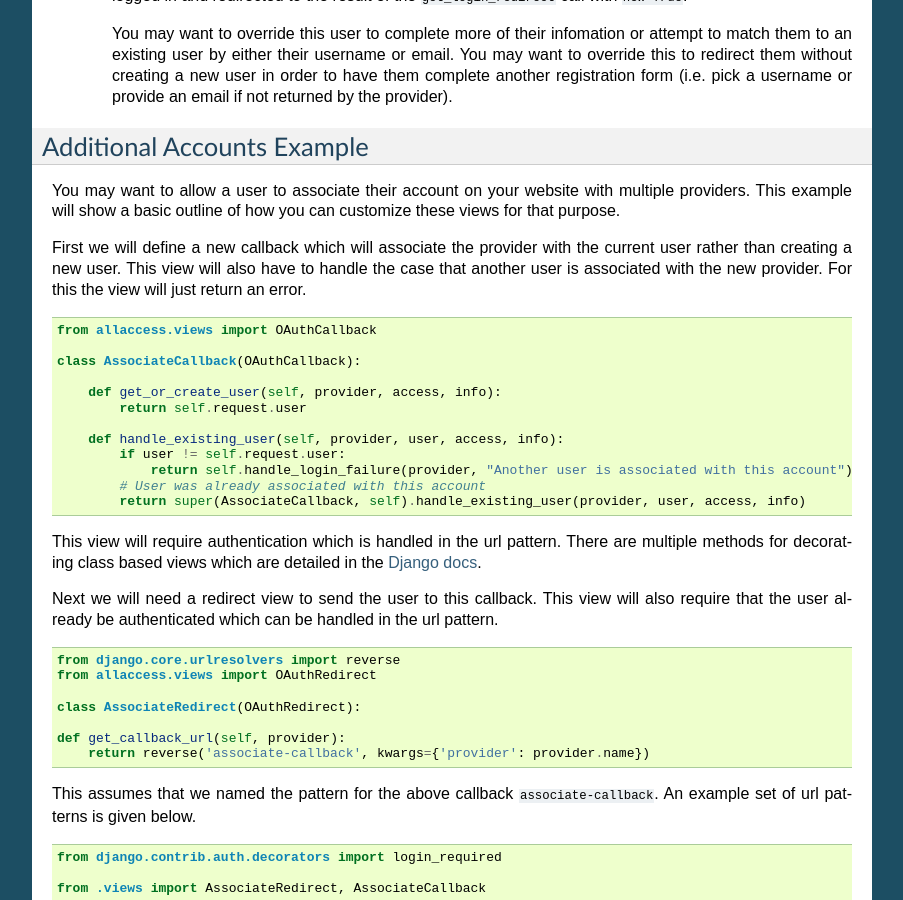
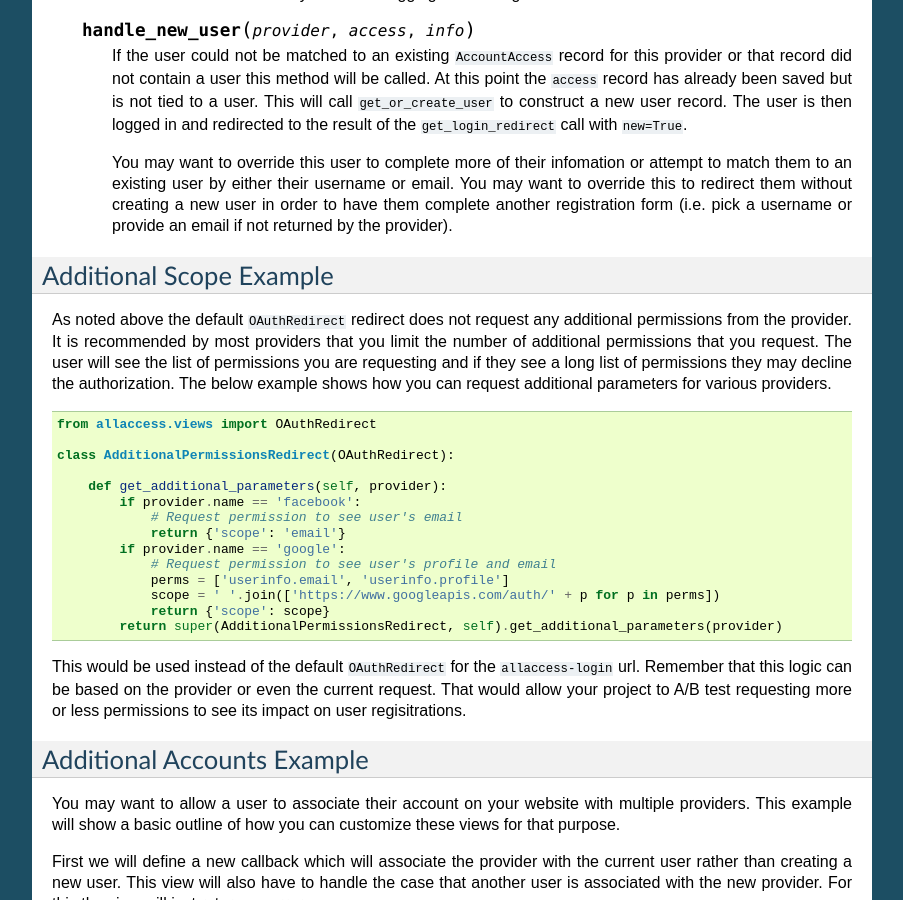
Before and after one commit to mlavin/django-all-access, a Sphinx documentation site: the page built from docs/customize-views.rst, in a window 1280 px wide and 900 px high, scrolled down 1869 px. Shown: the whole window, without its empty margins (198-1101 px from the left). Built offline with Sphinx 7.4.7, drawn with Linux system fonts in a browser that asks for light colours; some of the changed text lies outside the part shown.

Commit message:
Additional hooks with documentation on requesting additional permissions from the various providers. Fixes #2.

```diff
--- a/docs/customize-views.rst
+++ b/docs/customize-views.rst
@@ -25,6 +25,14 @@ will return a 404.
         constructed from the ``Provider.authorization_url`` along with the necessary
         parameters to match the OAuth specifications. You should not need to override
         this method in your application.
+
+    .. method:: get_additional_parameters(provider)
+
+        Here you can return additional parameters for the authorization request. By
+        default this returns ``{}``. A common usage for overriding this method is
+        to request additional permissions for the authorization. There is no
+        standard for additional permissions in the OAuth 1.0 specification. For
+        an OAuth 2.0 provider this is done with the ``scope`` parameter.
 
     .. method:: get_callback_url(provider)
 
@@ -124,6 +132,39 @@ for an enabled provider. If no enabled provider is found for the name then this
         (i.e. pick a username or provide an email if not returned by the provider).
 
 
+Additional Scope Example
+----------------------------------
+
+As noted above the default ``OAuthRedirect`` redirect does not request any additional
+permissions from the provider. It is recommended by most providers that you limit
+the number of additional permissions that you request. The user will see the list
+of permissions you are requesting and if they see a long list of permissions they
+may decline the authorization. The below example shows how you can request
+additional parameters for various providers.
+
+.. code-block:: python
+
+    from allaccess.views import OAuthRedirect
+
+    class AdditionalPermissionsRedirect(OAuthRedirect):
+
+        def get_additional_parameters(self, provider):
+            if provider.name == 'facebook':
+                # Request permission to see user's email
+                return {'scope': 'email'}
+            if provider.name == 'google':
+                # Request permission to see user's profile and email
+                perms = ['userinfo.email', 'userinfo.profile']
+                scope = ' '.join(['https://www.googleapis.com/auth/' + p for p in perms])
+                return {'scope': scope}
+            return super(AdditionalPermissionsRedirect, self).get_additional_parameters(provider)
+
+This would be used instead of the default ``OAuthRedirect`` for the ``allaccess-login`` url.
+Remember that this logic can be based on the provider or even the current request. That
+would allow your project to A/B test requesting more or less permissions to see its
+impact on user regisitrations.
+
+
 Additional Accounts Example
 ----------------------------------
 
@@ -166,8 +207,8 @@ the url pattern.
 
     class AssociateRedirect(OAuthRedirect):
 
-    def get_callback_url(self, provider):
-        return reverse('associate-callback', kwargs={'provider': provider.name})
+        def get_callback_url(self, provider):
+            return reverse('associate-callback', kwargs={'provider': provider.name})
 
 This assumes that we named the pattern for the above callback ``associate-callback``. An
 example set of url patterns is given below.
```
Also changed, not shown: 3 other files.
